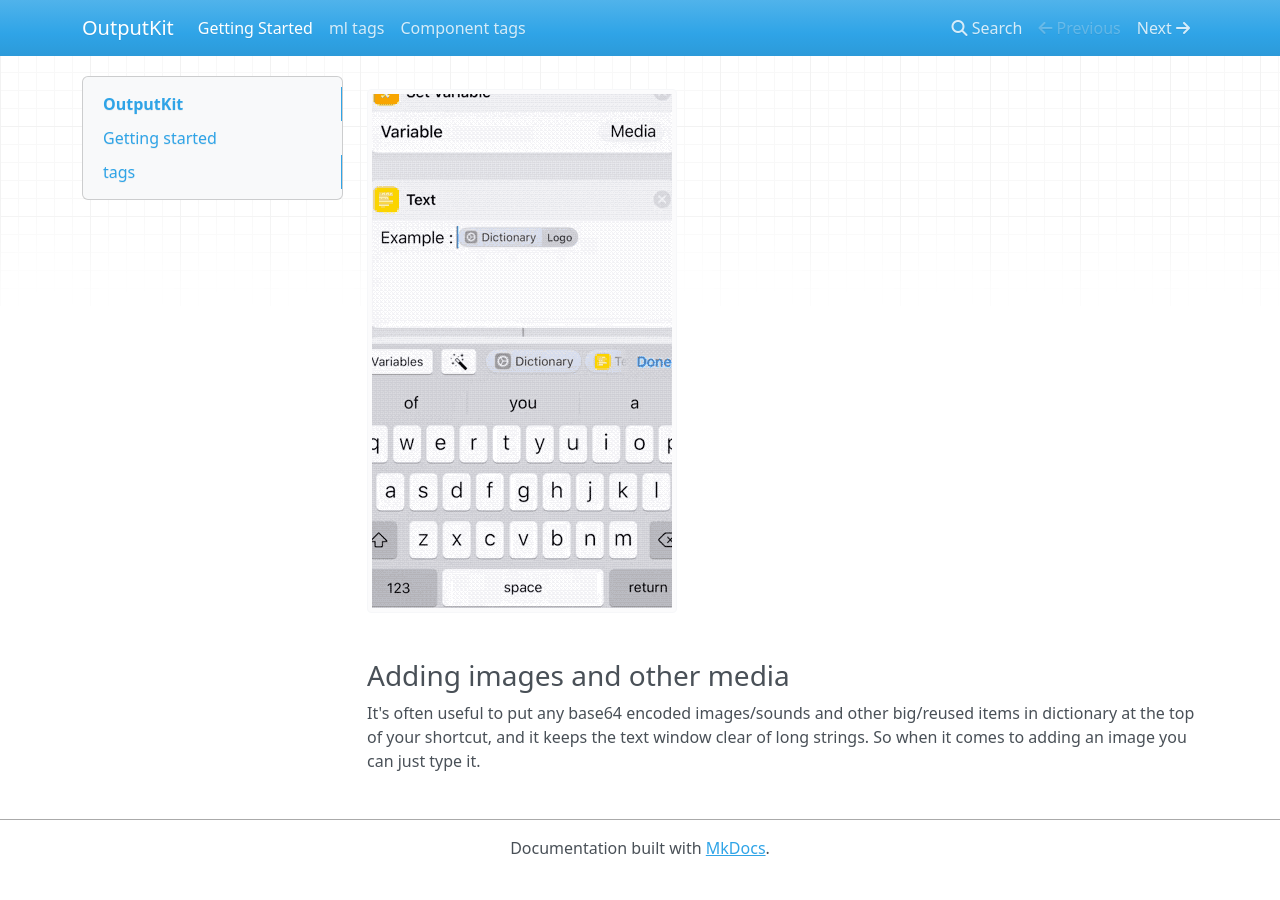
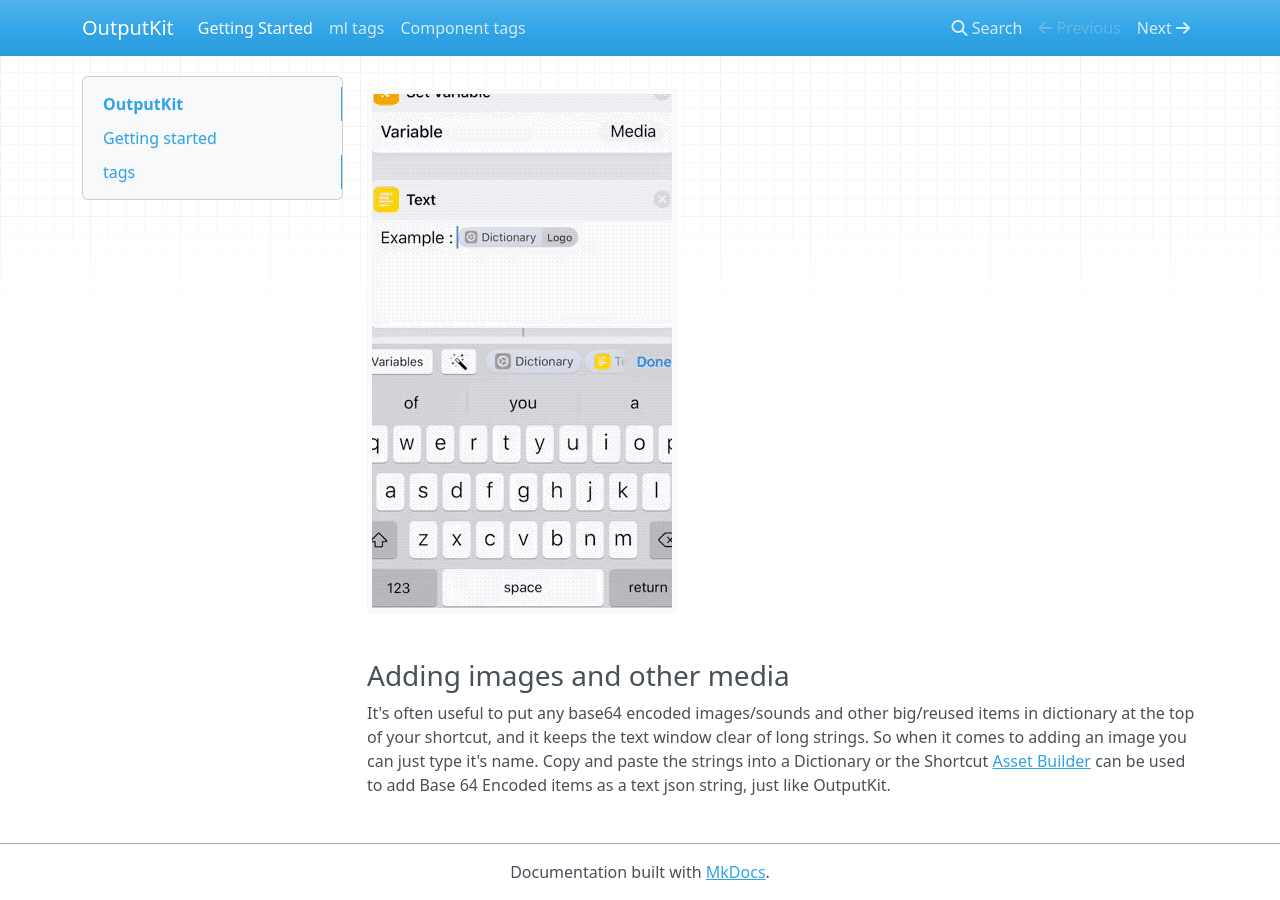
Before and after one commit to nturpin0/OutputKit, an MkDocs documentation site: the page built from docs/index.md, in a window 1280 px wide and 900 px high, scrolled down 861 px. Built offline with MkDocs 1.6.1, drawn with Linux system fonts in a browser that asks for light colours; nearby versions of some CDN libraries; before the commit the page ends 1737 px from its top, so only the background shows below that.

Commit message:
Update index.md

```diff
--- a/docs/index.md
+++ b/docs/index.md
@@ -27,4 +27,5 @@
 
 
 ### Adding images and other media
-It's often useful to put any base64 encoded images/sounds and other big/reused items in dictionary at the top of your shortcut, and it keeps the text window clear of long strings. So when it comes to adding an image you can just type it.
+It's often useful to put any base64 encoded images/sounds and other big/reused items in dictionary at the top of your shortcut, and it keeps the text window clear of long strings. So when it comes to adding an image you can just type it's name.
+Copy and paste the strings into a Dictionary or the Shortcut [Asset Builder](https://routinehub.co/shortcut/1760) can be used to add Base 64 Encoded items as a text json string, just like OutputKit.
```
